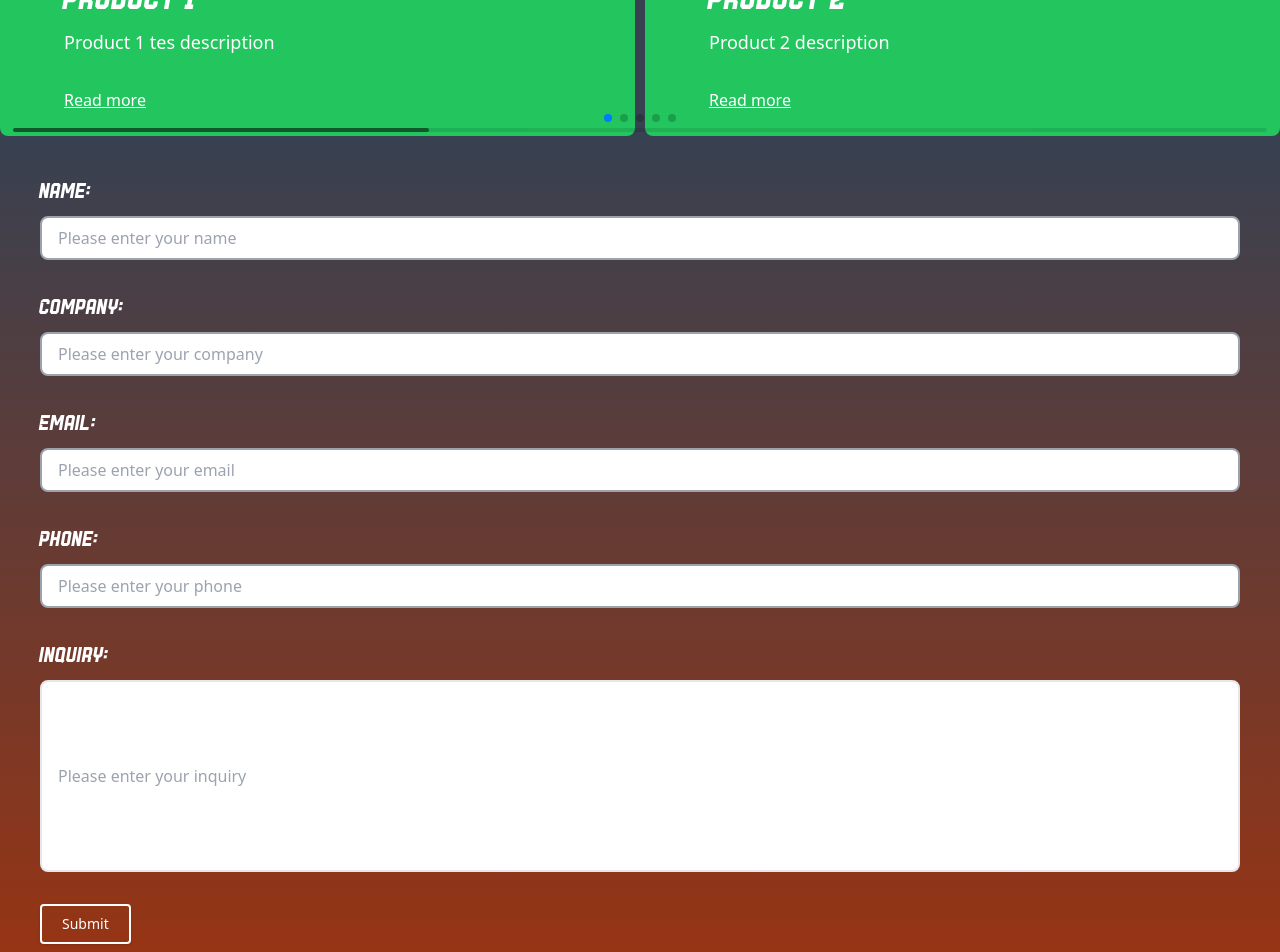
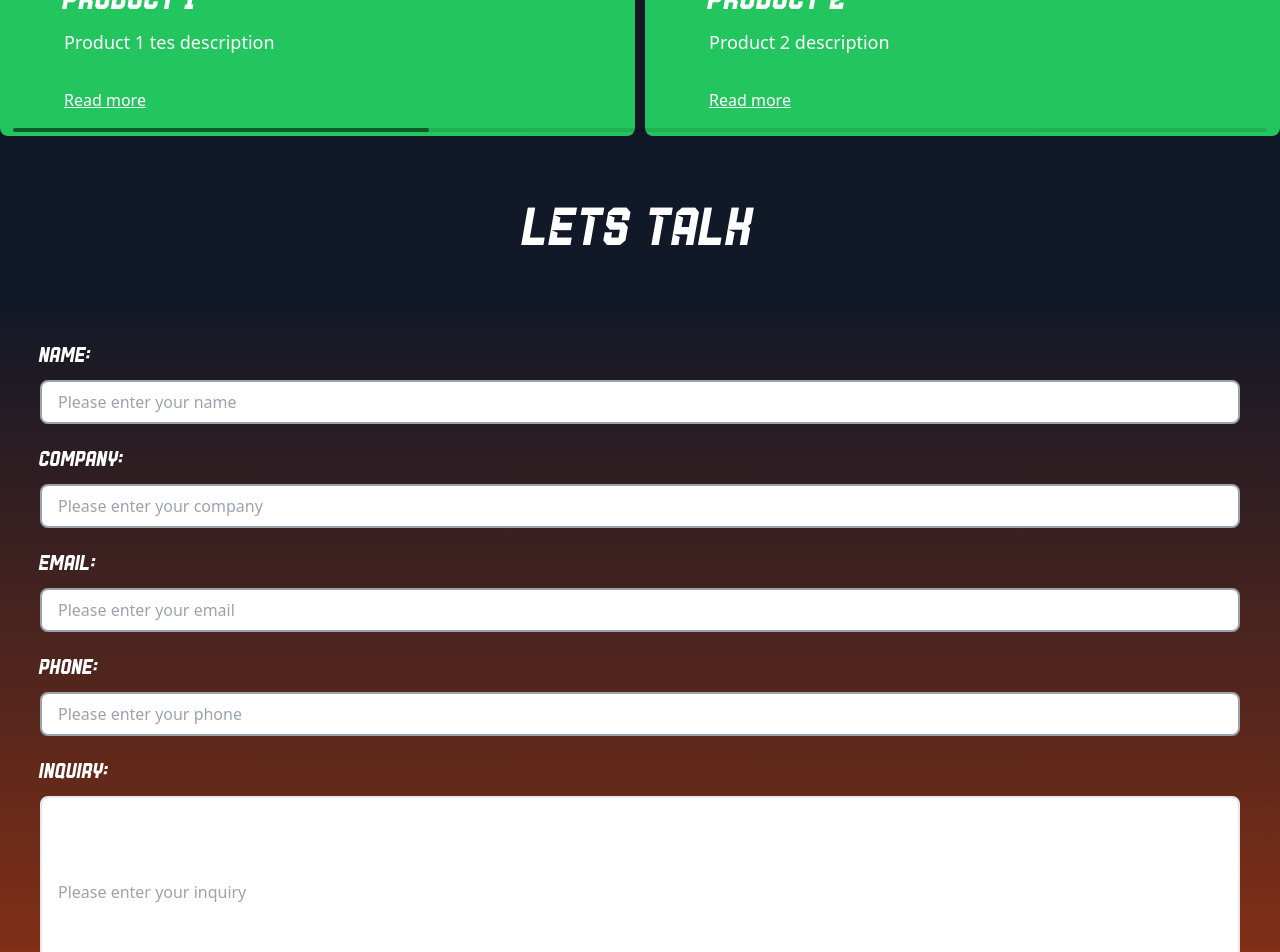
Before and after one commit to fandikaikhsan/ocwsb, a Next.js app: page / in a window 1280 px wide. Shown: the part 2260-3212 px from the top of the page. Built offline with nearby package versions, Linux system fonts and the light colour scheme.

Commit message:
chore: update style color and margin in form

```diff
--- a/src/components/containers/BannerCardSlider.tsx
+++ b/src/components/containers/BannerCardSlider.tsx
@@ -22,7 +22,7 @@ const BannerCardSlider: FC<BannerCardSliderProps> = ({ contents }) => {
   return (
     <Swiper
       // install Swiper modules
-      modules={[Navigation, Pagination, A11y]}
+      modules={[Navigation, A11y]}
       spaceBetween={10}
       slidesPerView={1}
       navigation
--- a/src/components/containers/FormSection.tsx
+++ b/src/components/containers/FormSection.tsx
@@ -42,9 +42,9 @@ const FormSection = () => {
 
   return (
     <>
-      <div className=" p-10 bg-gradient-to-b from-gray-700 to-orange-800">
+      <div className=" p-10 bg-gradient-to-b from-gray-900 to-orange-800">
         <form onSubmit={handleSubmit(onSubmit)}>
-          <div className="mb-8">
+          <div className="mb-5">
             <label
               htmlFor="name"
               className={`block text-2xl font-maqin mb-2 ${
@@ -62,7 +62,7 @@ const FormSection = () => {
               className={`block w-full  bg-white rounded-lg border-2 py-2 px-4  placeholder-gray-400  ${
                 errors.name
                   ? "text-red-300 border-red-400"
-                  : "text-gray-200 border-gray-400"
+                  : "text-black border-gray-400"
               }`}
               // ref={register}
             />
@@ -73,7 +73,7 @@ const FormSection = () => {
             )}
           </div>
 
-          <div className="mb-8">
+          <div className="mb-5">
             <label
               htmlFor="company"
               className={`block text-2xl font-maqin mb-2 ${
@@ -91,7 +91,7 @@ const FormSection = () => {
               className={`block w-full  bg-white rounded-lg border-2 py-2 px-4  placeholder-gray-400  ${
                 errors.company
                   ? "text-red-300 border-red-400"
-                  : "text-gray-200 border-gray-400"
+                  : "text-black border-gray-400"
               }`}
               // ref={register}
             />
@@ -102,7 +102,7 @@ const FormSection = () => {
             )}
           </div>
 
-          <div className="mb-8">
+          <div className="mb-5">
             <label
               htmlFor="email"
               className={`block text-2xl font-maqin mb-2 ${
@@ -120,7 +120,7 @@ const FormSection = () => {
               className={`block w-full  bg-white rounded-lg border-2 py-2 px-4  placeholder-gray-400  ${
                 errors.email
                   ? "text-red-300 border-red-400"
-                  : "text-gray-200 border-gray-400"
+                  : "text-black border-gray-400"
               }`}
               // ref={register}
             />
@@ -131,7 +131,7 @@ const FormSection = () => {
             )}
           </div>
 
-          <div className="mb-8">
+          <div className="mb-5">
             <label
               htmlFor="phone"
               className={`block text-2xl font-maqin mb-2 ${
@@ -149,7 +149,7 @@ const FormSection = () => {
               className={`block w-full  bg-white rounded-lg border-2 py-2 px-4  placeholder-gray-400  ${
                 errors.phone
                   ? "text-red-300 border-red-400"
-                  : "text-gray-200 border-gray-400"
+                  : "text-black border-gray-400"
               }`}
               // ref={register}
             />
@@ -176,7 +176,7 @@ const FormSection = () => {
               id="inquiry"
               placeholder="Please enter your inquiry"
               className={`block w-full resize-y bg-white rounded-lg border-2 py-2 h-48 px-4 text-black placeholder-gray-400 ${
-                errors.inquiry ? "border-red-400" : "text-gray-400"
+                errors.inquiry ? "border-red-400" : "text-black"
               }`}
               // ref={register()}
             />
@@ -186,7 +186,7 @@ const FormSection = () => {
               </p>
             )}
           </div>
-          <button className="bg-transparent border-white border-2 text-white rounded shadow py-2 px-5 text-sm">
+          <button className="bg-transparent hover:bg-orange-700 border-white border-2 text-white rounded-lg shadow py-2 px-10 text-sm">
             Submit
           </button>
         </form>
--- a/src/components/containers/ProductCardSlider.tsx
+++ b/src/components/containers/ProductCardSlider.tsx
@@ -20,7 +20,7 @@ const ServiceCardSlider: FC<ProductCardSliderProps> = ({ products }) => {
   return (
     <Swiper
       // install Swiper modules
-      modules={[Navigation, Pagination, Scrollbar, A11y]}
+      modules={[Navigation, Scrollbar, A11y]}
       spaceBetween={10}
       slidesPerView={2}
       navigation
--- a/src/components/containers/ServiceCardSlider.tsx
+++ b/src/components/containers/ServiceCardSlider.tsx
@@ -30,7 +30,7 @@ const ServiceCardSlider: FC<ServiceCardSliderProps> = ({ services }) => {
   return (
     <Swiper
       // install Swiper modules
-      modules={[Navigation, Pagination, A11y]}
+      modules={[Navigation, A11y]}
       spaceBetween={10}
       slidesPerView={1}
       navigation
--- a/src/pages/index.tsx
+++ b/src/pages/index.tsx
@@ -34,7 +34,7 @@ export default function Home() {
   return (
     <>
       <Navbar />
-      <div className="bg-gray-700 pt-24 md:pb-24">
+      <div className="bg-gray-900 pt-24 md:pb-24">
         <div className=" mb-12">
           <BannerCardSlider contents={contents} />
         </div>
@@ -58,6 +58,9 @@ export default function Home() {
             <ProductAccordion />
             <ProductAccordion />
           </div>
+          <div className="font-maqin text-4xl md:text-6xl mt-16 md:mb-10 text-white text-center">
+            LETS TALK
+          </div>
           <div className="">
             <FormSection />
           </div>
```
